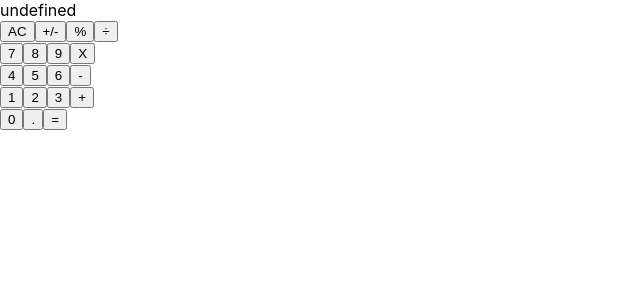
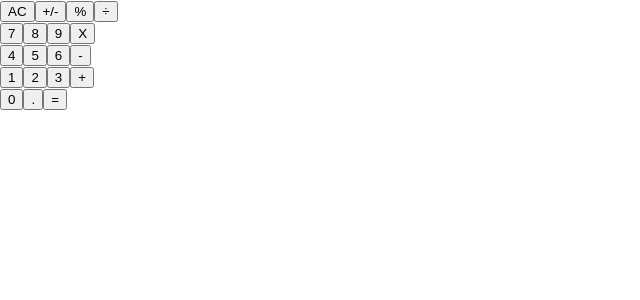
Before and after one commit to ricardo123321/Calculator-react, a React (Create React App) app: page / in a window 1280 px wide. Shown: the top 300 px of the page, without its empty margins (0-640 px from the left). Built offline with nearby package versions, Linux system fonts and the light colour scheme.

Commit message:
Update App.js

```diff
--- a/src/components/App.js
+++ b/src/components/App.js
@@ -37,7 +37,7 @@ class App extends Component {
             `
             ${total || ''}
             ${operation || ''}
-             ${calc}`
+             ${next || ''}`
           }
         />
         <ButtonPanel clickHandler={this.handleClick} />
```
